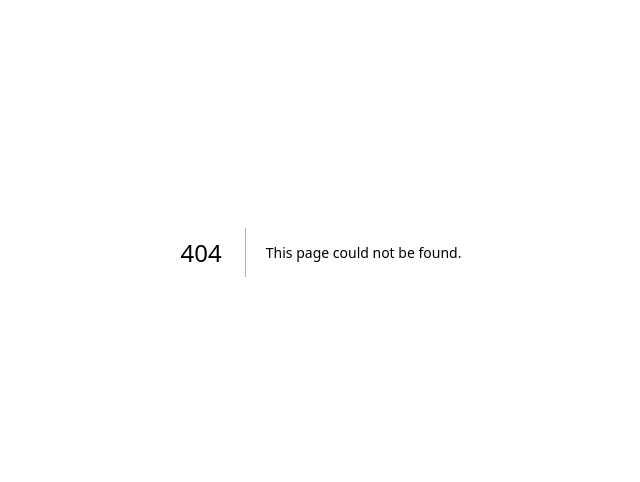
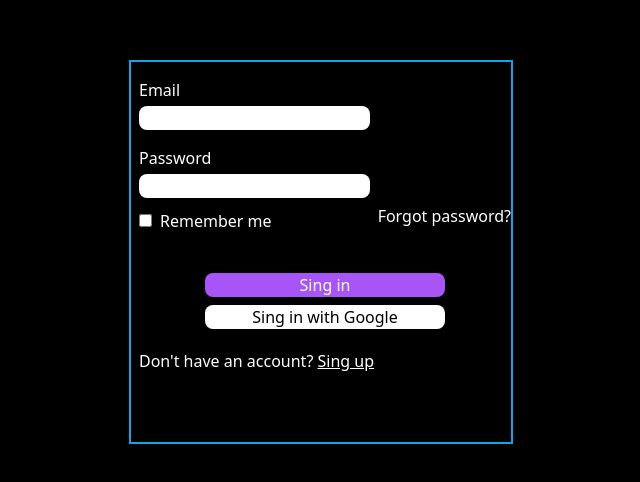
Before and after one commit to ylanbenoliel/ecommerce-web, a Next.js app: page /Login in a window 1280 px wide. Before the commit this address had no page. Shown: the part 148-630 px from the top of the page, without its empty margins (319-959 px from the left). Built offline with nearby package versions, Linux system fonts and the light colour scheme.

Commit message:
Create structure and some of style to the login screen

```diff
--- /dev/null
+++ b/src/pages/Login/index.tsx
@@ -0,0 +1,47 @@
+export default function Login() {
+  return (
+    <div className="flex bg-black w-screen h-screen flex-1 items-center justify-center">
+      <form className="text-white border-2 border-sky-500 w-96 h-96">
+        <div className="ml-2">
+          <label className="block mt-4">Email</label>
+          <input type="text" name="" id="" className="block mt-1 rounded-lg" />
+
+          <label className="block mt-4">Password</label>
+          <input type="text" name="" id="" className="block mt-1 rounded-lg" />
+
+          <div className="flex justify-between items-center">
+            <div className="inline">
+              <input type="checkbox" name="" id="" className="mt-4 mr-2" />
+              <label htmlFor="">Remember me</label>
+            </div>
+
+            <label htmlFor="">Forgot password?</label>
+          </div>
+
+          <div className="flex mt-10 justify-center inline-block">
+            <button type="submit" className="bg-purple-500 rounded-lg w-60">
+              Sing in
+            </button>
+          </div>
+          <div className="flex mt-2 justify-center inline-block">
+            <button
+              type="submit"
+              className="rounded-lg bg-white text-black w-60"
+            >
+              Sing in with Google
+            </button>
+          </div>
+
+          <div className="mt-5 items-center">
+            <label>
+              Don't have an account?{" "}
+              <a href="#" className="underline">
+                Sing up
+              </a>
+            </label>
+          </div>
+        </div>
+      </form>
+    </div>
+  );
+}
--- a/src/pages/_document.tsx
+++ b/src/pages/_document.tsx
@@ -1,13 +1,13 @@
-import { Html, Head, Main, NextScript } from 'next/document'
+import { Head, Html, Main, NextScript } from "next/document";
 
 export default function Document() {
   return (
     <Html lang="en">
       <Head />
-      <body>
+      <body className="text-black">
         <Main />
         <NextScript />
       </body>
     </Html>
-  )
+  );
 }
```
